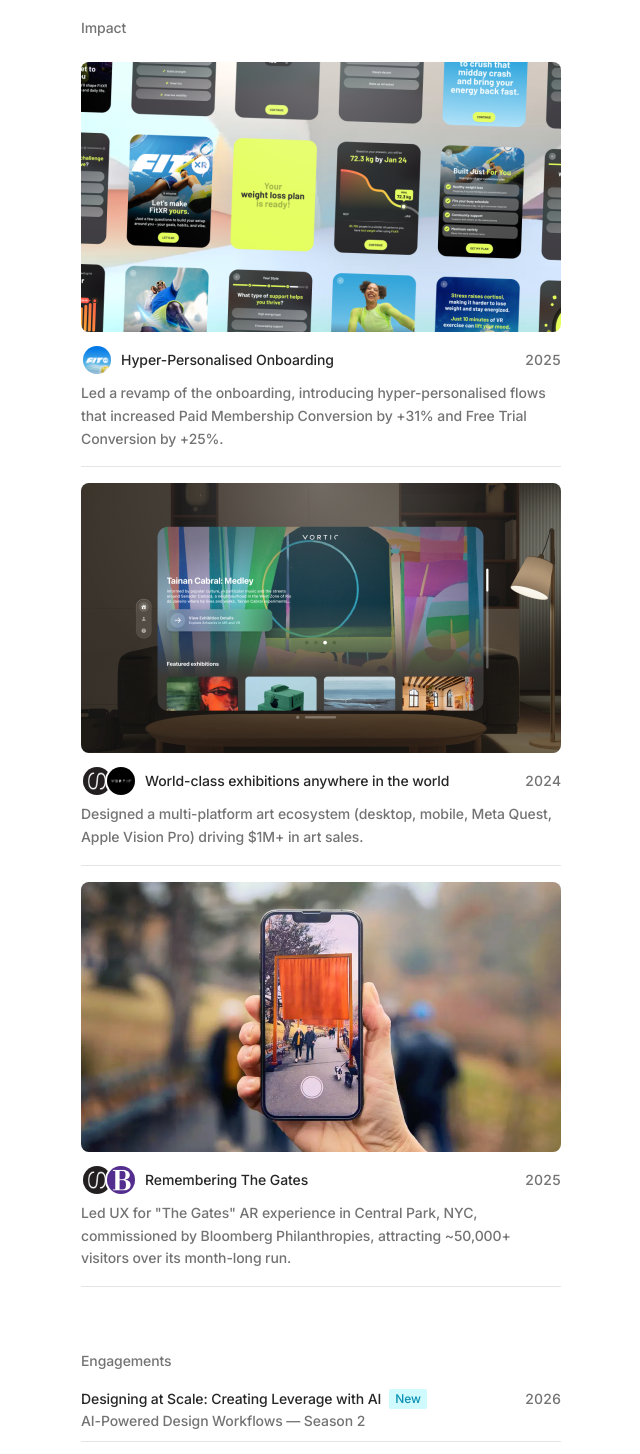
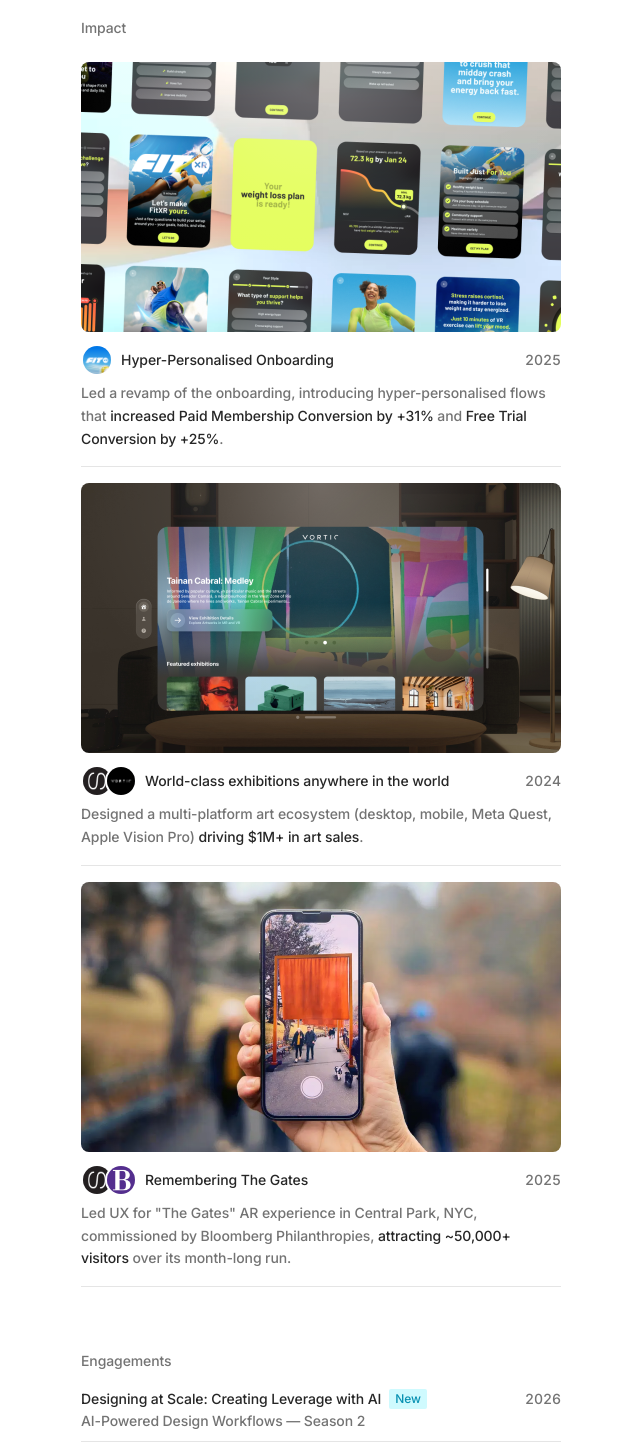
Before and after one commit to krystianzun/krystianzun-com, a Next.js app: page / in a window 1280 px wide. Shown: the part 450-1904 px from the top of the page, without its empty margins (319-959 px from the left). Built offline with nearby package versions, Linux system fonts and the light colour scheme.

Commit message:
highlight quant data

```diff
--- a/app/_components/Work.tsx
+++ b/app/_components/Work.tsx
@@ -9,12 +9,14 @@ interface WorkParty {
   color?: string;
 }
 
+type ResultSegment = string | { h: string };
+
 interface WorkItem {
   title: string;
   href?: string;
   company: WorkParty;
   collaborator?: WorkParty;
-  result: string[];
+  result: ResultSegment[][];
   period: string;
   cover?: string;
   coverHover?: string;
@@ -29,7 +31,13 @@ const work: WorkItem[] = [
       color: "#7C3AED",
     },
     result: [
-      "Led a revamp of the onboarding, introducing hyper-personalised flows that increased Paid Membership Conversion by +31% and Free Trial Conversion by +25%.",
+      [
+        "Led a revamp of the onboarding, introducing hyper-personalised flows that ",
+        { h: "increased Paid Membership Conversion by +31%" },
+        " and ",
+        { h: "Free Trial Conversion by +25%" },
+        ".",
+      ],
     ],
     href: "https://www.meta.com/en-gb/experiences/fitxr/2327205800645550/",
     period: "2025",
@@ -48,7 +56,11 @@ const work: WorkItem[] = [
       color: "#1E40AF",
     },
     result: [
-      "Designed a multi-platform art ecosystem (desktop, mobile, Meta Quest, Apple Vision Pro) driving $1M+ in art sales.",
+      [
+        "Designed a multi-platform art ecosystem (desktop, mobile, Meta Quest, Apple Vision Pro) ",
+        { h: "driving $1M+ in art sales" },
+        ".",
+      ],
     ],
     href: "https://vortic.art/discover",
     period: "2024",
@@ -67,7 +79,11 @@ const work: WorkItem[] = [
       color: "#1E40AF",
     },
     result: [
-      'Led UX for "The Gates" AR experience in Central Park, NYC, commissioned by Bloomberg Philanthropies, attracting ~50,000+ visitors over its month-long run.',
+      [
+        'Led UX for "The Gates" AR experience in Central Park, NYC, commissioned by Bloomberg Philanthropies, ',
+        { h: "attracting ~50,000+ visitors" },
+        " over its month-long run.",
+      ],
     ],
     href: "https://christojeanneclaude.net/thegates20/",
     period: "2025",
@@ -187,9 +203,17 @@ function WorkRow({
         </span>
       </div>
       <div className="flex flex-col gap-0.5">
-        {result.map((p, i) => (
+        {result.map((para, i) => (
           <p key={i} className="text-muted text-sm leading-relaxed">
-            {p}
+            {para.map((seg, j) =>
+              typeof seg === "string" ? (
+                seg
+              ) : (
+                <span key={j} className="text-primary font-medium">
+                  {seg.h}
+                </span>
+              ),
+            )}
           </p>
         ))}
       </div>
```
